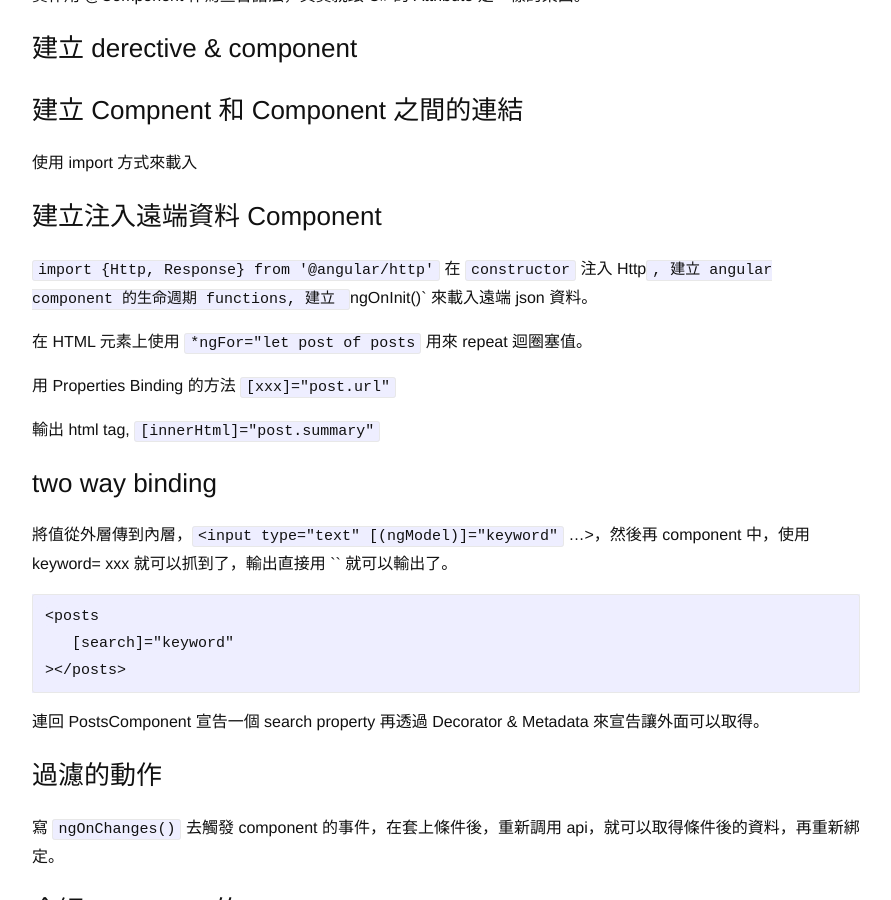
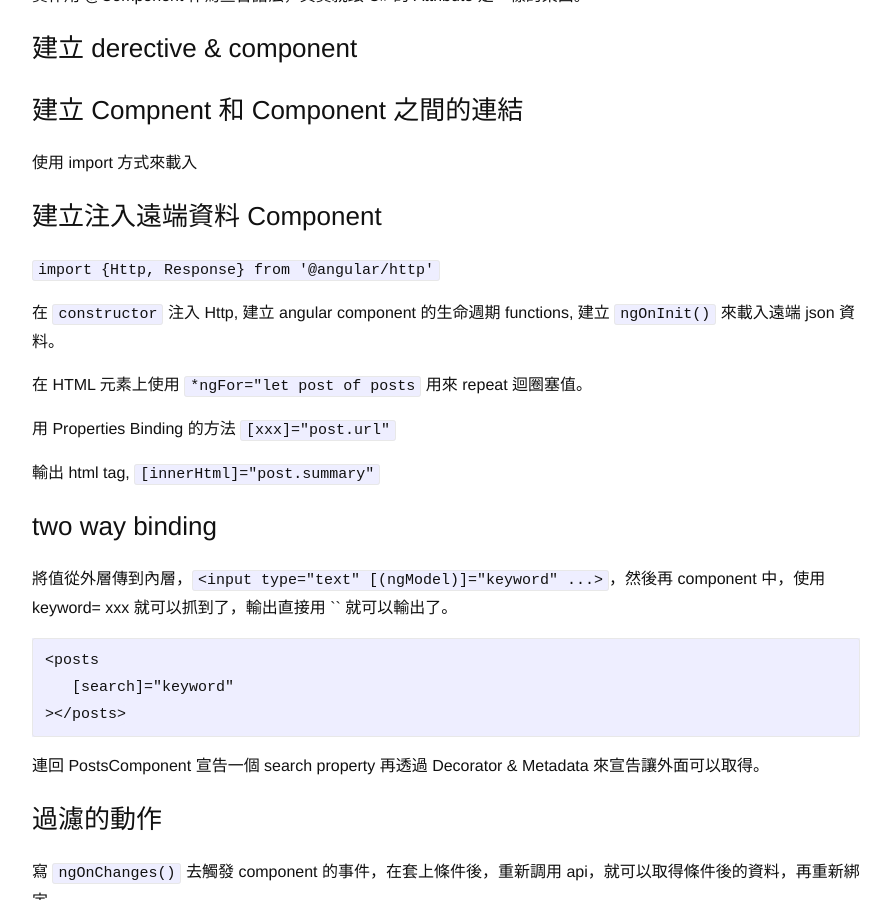
Before and after one commit to livebreeze-zz/livebreeze.github.io, a Jekyll site: the page built from _posts/2016-07-30-Ch9Class_UseTypeScriptToDevelopAngular2.md, in a window 1280 px wide and 900 px high, scrolled down 2699 px. Shown: the whole window, without its empty margins (194-1085 px from the left). Built offline with Jekyll 4.4.1, drawn with Linux system fonts in a browser that asks for light colours; some web fonts are replaced; comment, search, counter and statistics services are not loaded.

Commit message:
update content

````diff
--- a/_posts/2016-07-30-Ch9Class_UseTypeScriptToDevelopAngular2.md
+++ b/_posts/2016-07-30-Ch9Class_UseTypeScriptToDevelopAngular2.md
@@ -70,7 +70,9 @@ Mainomponent
      - 針對參數
 
 # Start live demo
+
 ## 手動建立基礎開發環境
+
 1. 應用程式資料夾
 2. tsconfig.json
 3. package.json
@@ -94,9 +96,10 @@ Mainomponent
 使用 import 方式來載入
 
 ### 建立注入遠端資料 Component
+
 `import {Http, Response} from '@angular/http'`
-在 `constructor` 注入 Http`, 建立 angular component 的生命週期 functions,
-建立 `ngOnInit()` 來載入遠端 json 資料。
+
+在 `constructor` 注入 Http, 建立 angular component 的生命週期 functions, 建立 `ngOnInit()` 來載入遠端 json 資料。
 
 在 HTML 元素上使用 `*ngFor="let post of posts` 用來 repeat 迴圈塞值。
 
@@ -105,12 +108,14 @@ Mainomponent
 輸出 html tag, `[innerHtml]="post.summary"`
 
 ### two way binding
-將值從外層傳到內層，`<input type="text" [(ngModel)]="keyword"` ...>，然後再 component 中，使用 keyword= xxx 就可以抓到了，輸出直接用 `{{keyword}}` 就可以輸出了。
+將值從外層傳到內層，`<input type="text" [(ngModel)]="keyword" ...>`，然後再 component 中，使用 keyword= xxx 就可以抓到了，輸出直接用 `{{keyword}}` 就可以輸出了。
+
 ```
 <posts
    [search]="keyword"
 ></posts>
 ```
+
 連回 PostsComponent 宣告一個 search property 再透過 Decorator & Metadata 來宣告讓外面可以取得。
 
 ### 過濾的動作
````
